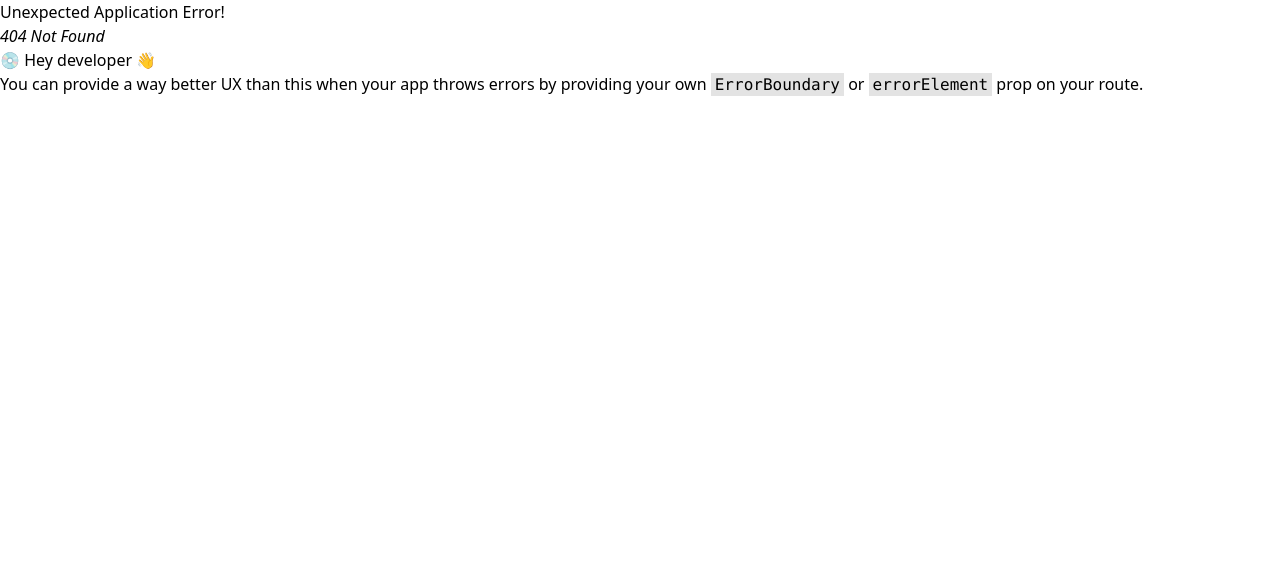
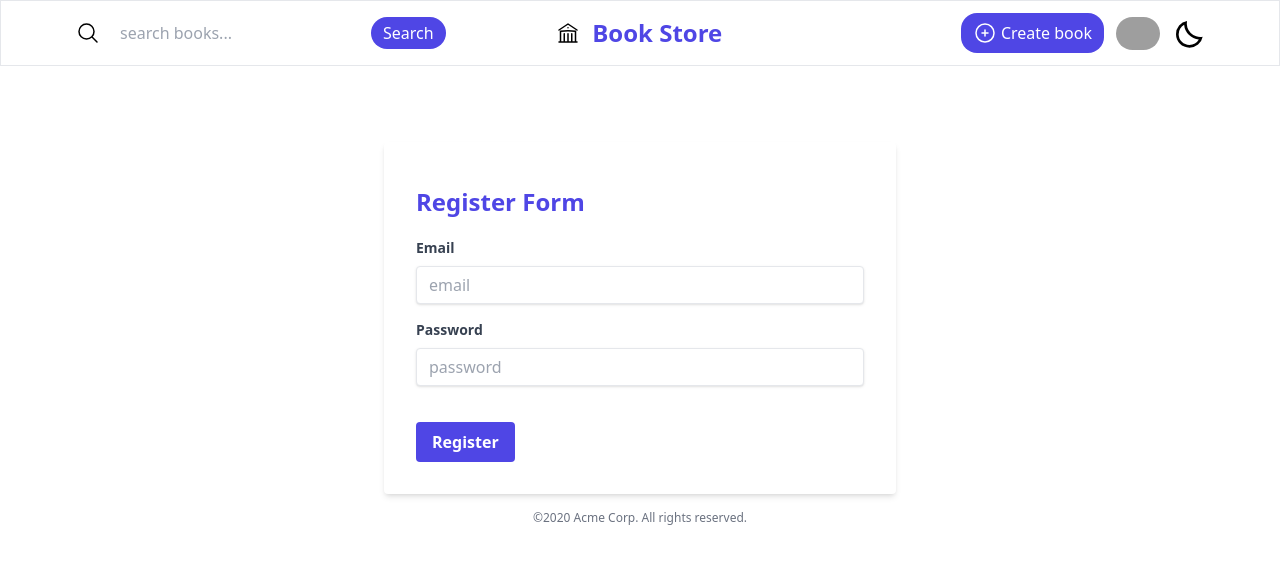
Before and after one commit to ShineHtetAung99/React-Library-Creative-Coder, a React (Vite) app: page /register in a window 1280 px wide. Before the commit this address had no page. Shown: the top 564 px of the page. Built offline with nearby package versions, Linux system fonts and the light colour scheme; grey boxes are pictures that could not be loaded.

Commit message:
register_login_design

```diff
--- /dev/null
+++ b/src/pages/Login.jsx
@@ -0,0 +1,32 @@
+import React from 'react'
+
+export default function Login() {
+  return (
+    <div className="w-full max-w-lg mt-16 mx-auto">
+        <form className="bg-white shadow-md rounded px-8 pt-6 pb-8 mb-4">
+            <h1 className='text-2xl font-bold text-primary my-5'>Login Form</h1>
+            <div className="mb-4">
+            <label className="block text-gray-700 text-sm font-bold mb-2" htmlFor="email">
+                Email
+            </label>
+            <input className="shadow appearance-none border rounded w-full py-2 px-3 text-gray-700 leading-tight focus:outline-none focus:shadow-outline" id="email" type="text" placeholder="email" />
+            </div>
+            <div className="mb-6">
+            <label className="block text-gray-700 text-sm font-bold mb-2" htmlFor="password">
+                Password
+            </label>
+            <input className="shadow appearance-none border rounded w-full py-2 px-3 text-gray-700 mb-3 leading-tight focus:outline-none focus:shadow-outline" id="password" type="password" placeholder="password" />
+            {/* <p className="text-red-500 text-xs italic">Please choose a password.</p> */}
+            </div>
+            <div className="flex items-center justify-between">
+            <button className="bg-primary hover:bg-blue-700 text-white font-bold py-2 px-4 rounded focus:outline-none focus:shadow-outline" type="button">
+                Login
+            </button>
+            </div>
+        </form>
+        <p className="text-center text-gray-500 text-xs">
+            &copy;2020 Acme Corp. All rights reserved.
+        </p>
+    </div>
+  )
+}
--- /dev/null
+++ b/src/pages/Register.jsx
@@ -0,0 +1,32 @@
+import React from 'react'
+
+export default function Register() {
+  return (
+    <div className="w-full max-w-lg mt-16 mx-auto">
+        <form className="bg-white shadow-md rounded px-8 pt-6 pb-8 mb-4">
+            <h1 className='text-2xl font-bold text-primary my-5'>Register Form</h1>
+            <div className="mb-4">
+            <label className="block text-gray-700 text-sm font-bold mb-2" htmlFor="email">
+                Email
+            </label>
+            <input className="shadow appearance-none border rounded w-full py-2 px-3 text-gray-700 leading-tight focus:outline-none focus:shadow-outline" id="email" type="text" placeholder="email" />
+            </div>
+            <div className="mb-6">
+            <label className="block text-gray-700 text-sm font-bold mb-2" htmlFor="password">
+                Password
+            </label>
+            <input className="shadow appearance-none border rounded w-full py-2 px-3 text-gray-700 mb-3 leading-tight focus:outline-none focus:shadow-outline" id="password" type="password" placeholder="password" />
+            {/* <p className="text-red-500 text-xs italic">Please choose a password.</p> */}
+            </div>
+            <div className="flex items-center justify-between">
+            <button className="bg-primary hover:bg-blue-700 text-white font-bold py-2 px-4 rounded focus:outline-none focus:shadow-outline" type="button">
+                Register
+            </button>
+            </div>
+        </form>
+        <p className="text-center text-gray-500 text-xs">
+            &copy;2020 Acme Corp. All rights reserved.
+        </p>
+    </div>
+  )
+}
```
Also changed, not shown: src/router/index.jsx (+10 -0 lines).
